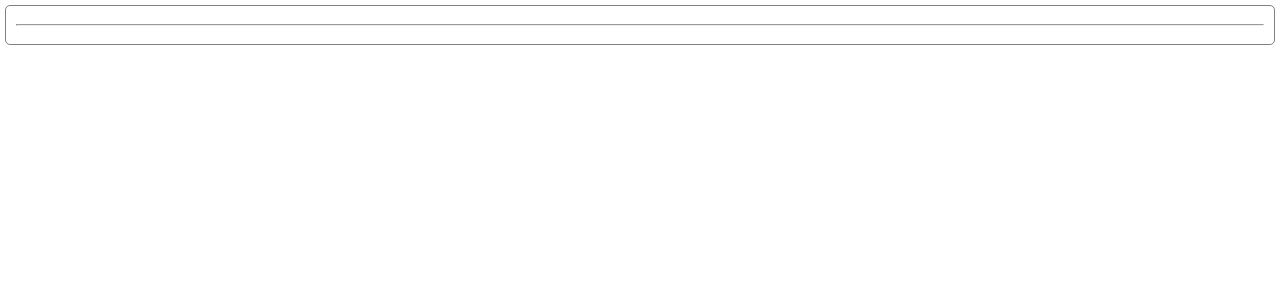
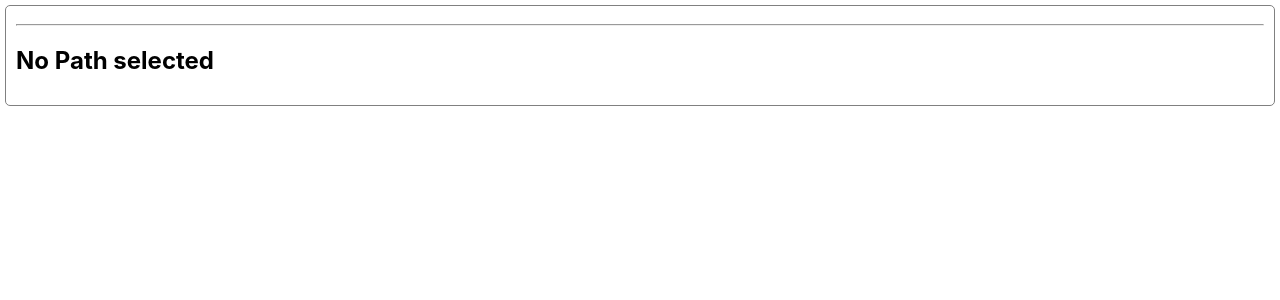
Before and after one commit to jcoego/dnv, a React (Create React App) app: page / in a window 1280 px wide. Shown: the top 300 px of the page. Built offline with nearby package versions, Linux system fonts and the light colour scheme.

Commit message:
FilePreview changes

```diff
--- a/src/components/tree/FilePreview.js
+++ b/src/components/tree/FilePreview.js
@@ -65,7 +65,7 @@ const FilePreview = ({url='',fileName='', size='',type='',path='', onClick=()=>{
     let fileType =  isFileImgOrTxt(extensionFile);
 
 
-    if(!fileName) return null;
+    if(!fileName) return <h2>No Path selected</h2>;
 
     if (fileType==='img'){
       return <PreviewImage
```
